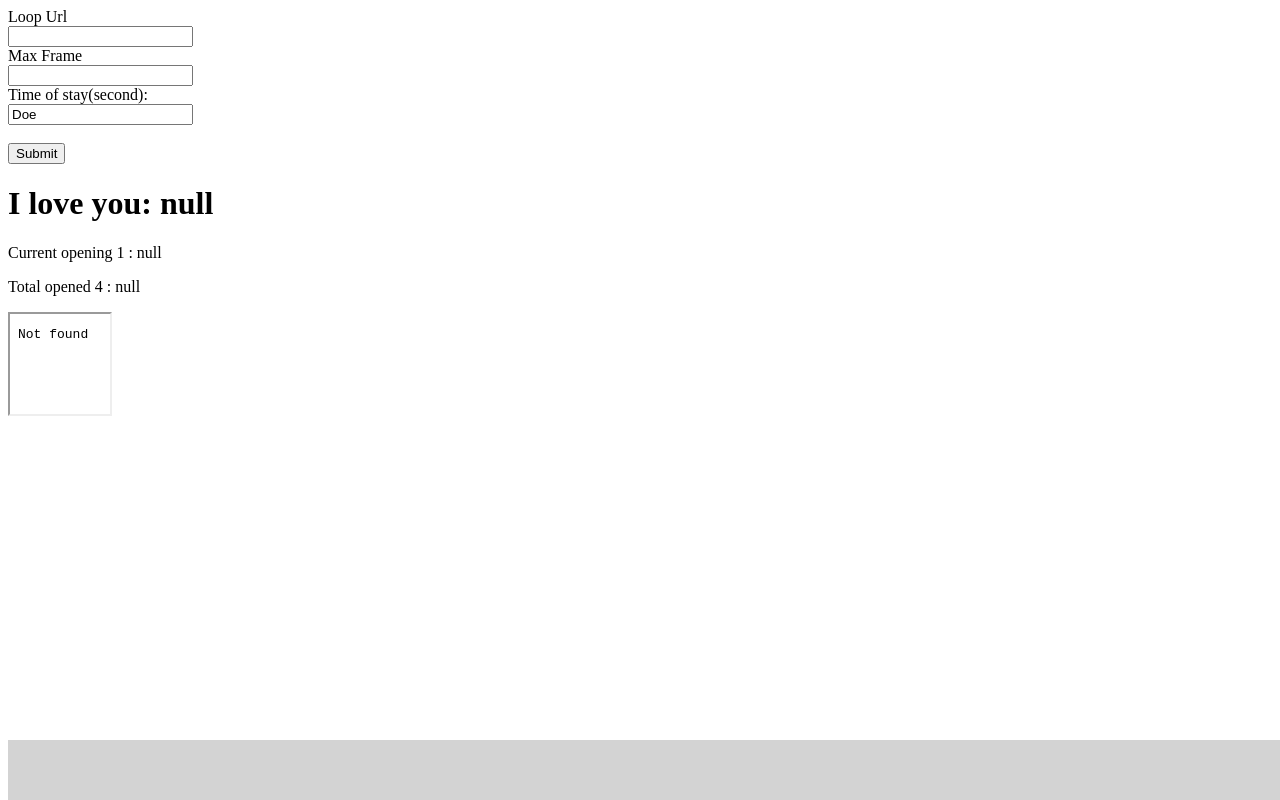
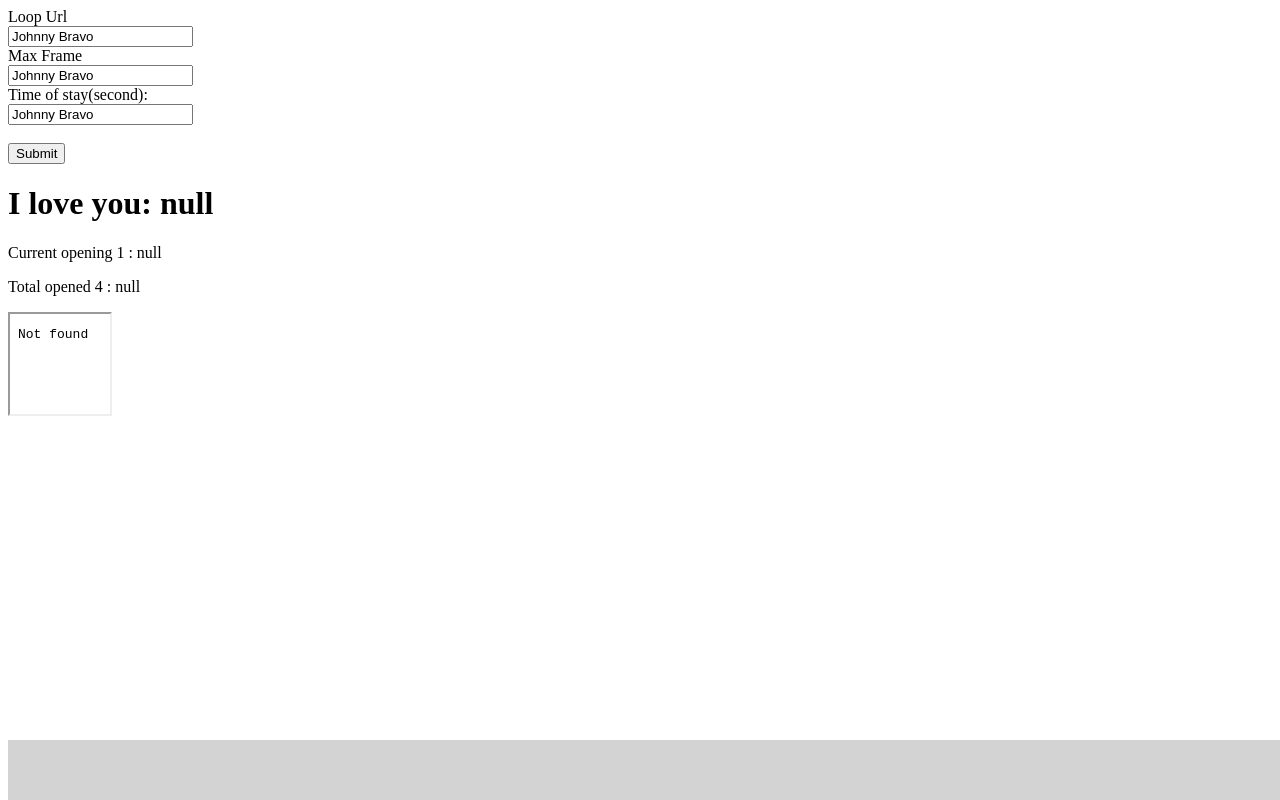
Before and after one commit to loopyou/loopyou.github.io, a plain HTML site: page index.html in a window 1280 px wide. Drawn offline with Linux system fonts and the light colour scheme.

Commit message:
default value for form

```diff
--- a/index.html
+++ b/index.html
@@ -40,6 +40,11 @@
 const TARGET_URL = urlParams.get('url');
 const stayTime = urlParams.get('stayTime') || 1
 const maxFrame = urlParams.get('maxFrame') || 3
+document.getElementById("url").value = "Johnny Bravo";
+document.getElementById("stayTime").value = "Johnny Bravo";
+document.getElementById("maxFrame").value = "Johnny Bravo";
+
+
 const updateAndShowCount = (msg) => {
   document.getElementById("msg").innerHTML = msg;
 }
```
